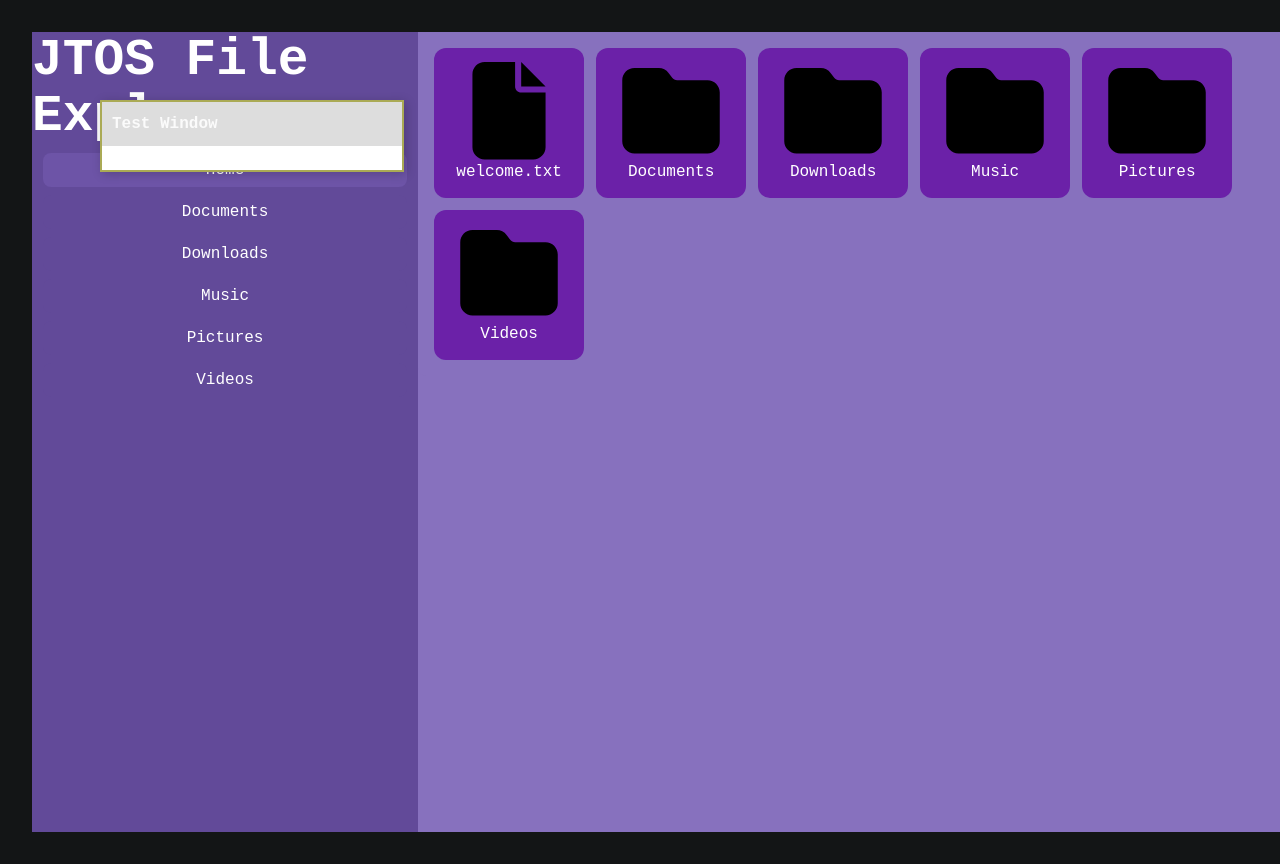
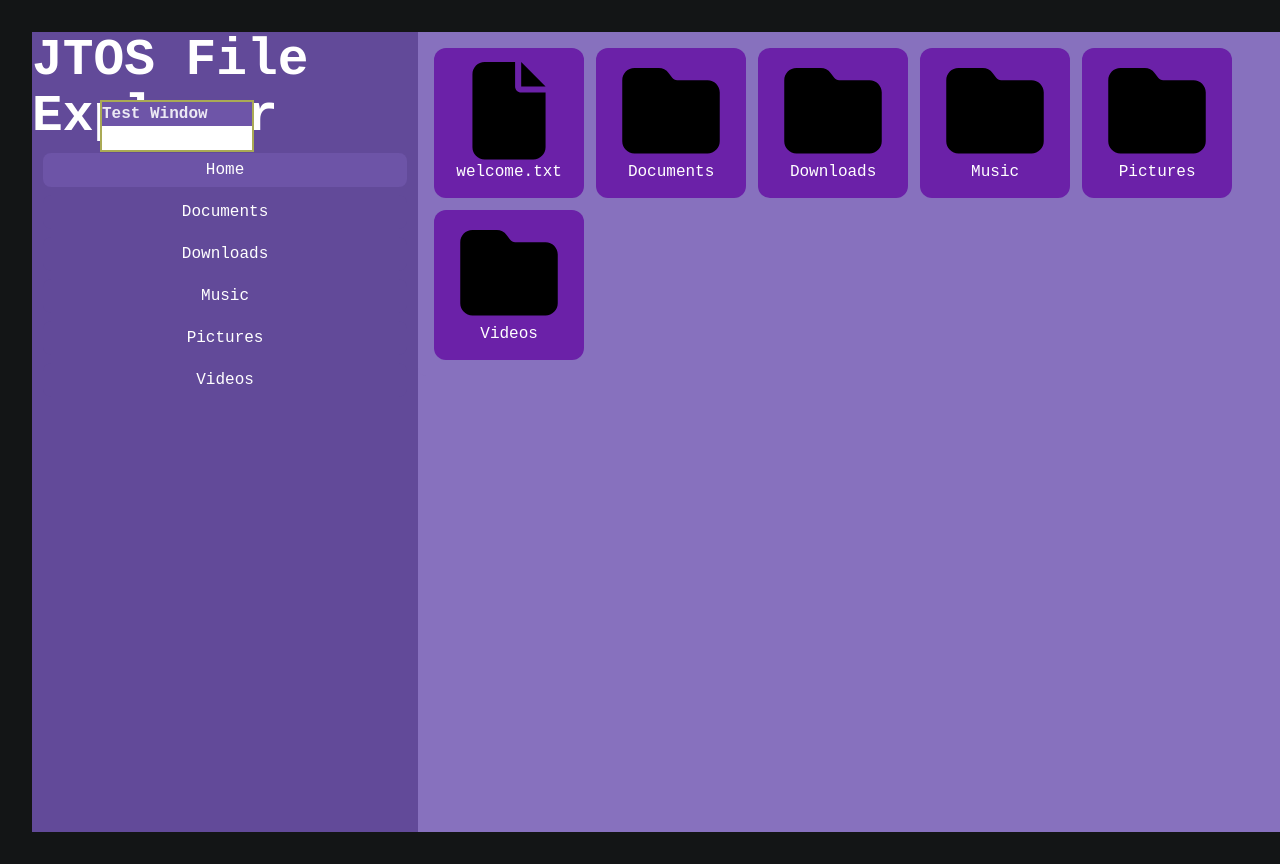
Before and after one commit to JhonTabio/JTOS-Portfolio, a React (Vite) app: page /gui in a window 1280 px wide. Shown: the top 864 px of the page. Built offline with nearby package versions, Linux system fonts and the light colour scheme.

Commit message:
Styled window and reformatting styles

```diff
--- a/src/components/Window.tsx
+++ b/src/components/Window.tsx
@@ -14,24 +14,12 @@ export function Window({ title, children, initialPos }: WindowProps)
 
   return (
     <div ref={ref}
-      style={{
-        position: "absolute",
-        left: pos.x,
-        top: pos.y,
-        width: 300,
-        background: "#fff",
-        border: "2px solid #aa5",
-        boxShadow: "2px 2px 10px rgba(0,0,0,0.2)"
-      }}
+      style={{ left: pos.x, top: pos.y }}
       className="gui_window"
     >
       <div
         onMouseDown={onMouseDown}
-        style={{
-          background: "#ddd",
-          padding: 10,
-          fontWeight: "bold"
-        }}
+        className="gui_window_bar"
       >
         {title}
       </div>
--- a/src/routes/GUI.css
+++ b/src/routes/GUI.css
@@ -7,6 +7,20 @@
   overflow: hidden;
 }
 
+.gui_window
+{
+  position: absolute;
+  width: 150px;
+  background: #fff;
+  border: 2px solid #aa5;
+}
+
+.gui_window_bar
+{
+  background-color: #6e55a8;
+  padding: 10;
+  font-weight: bold;
+}
 .gui_icon
 {
   width: 100%;
```
